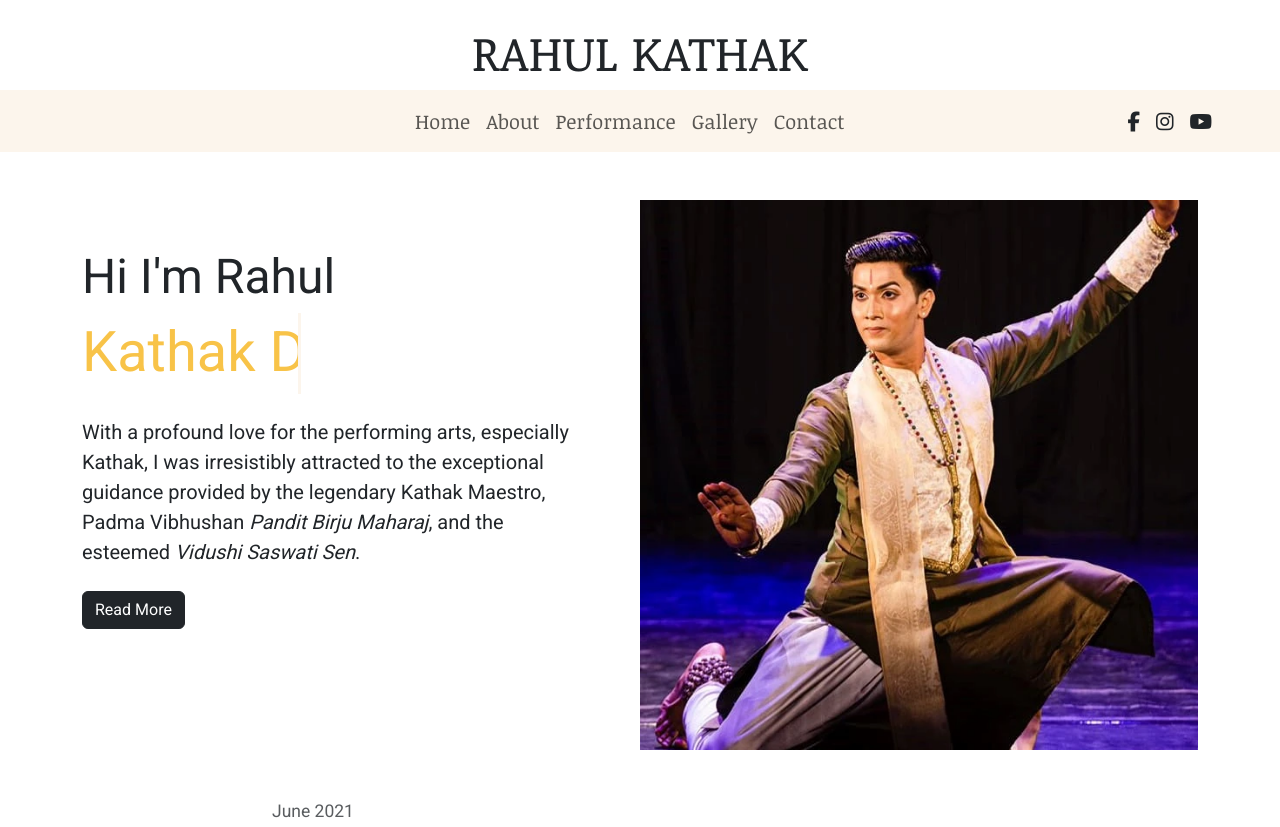
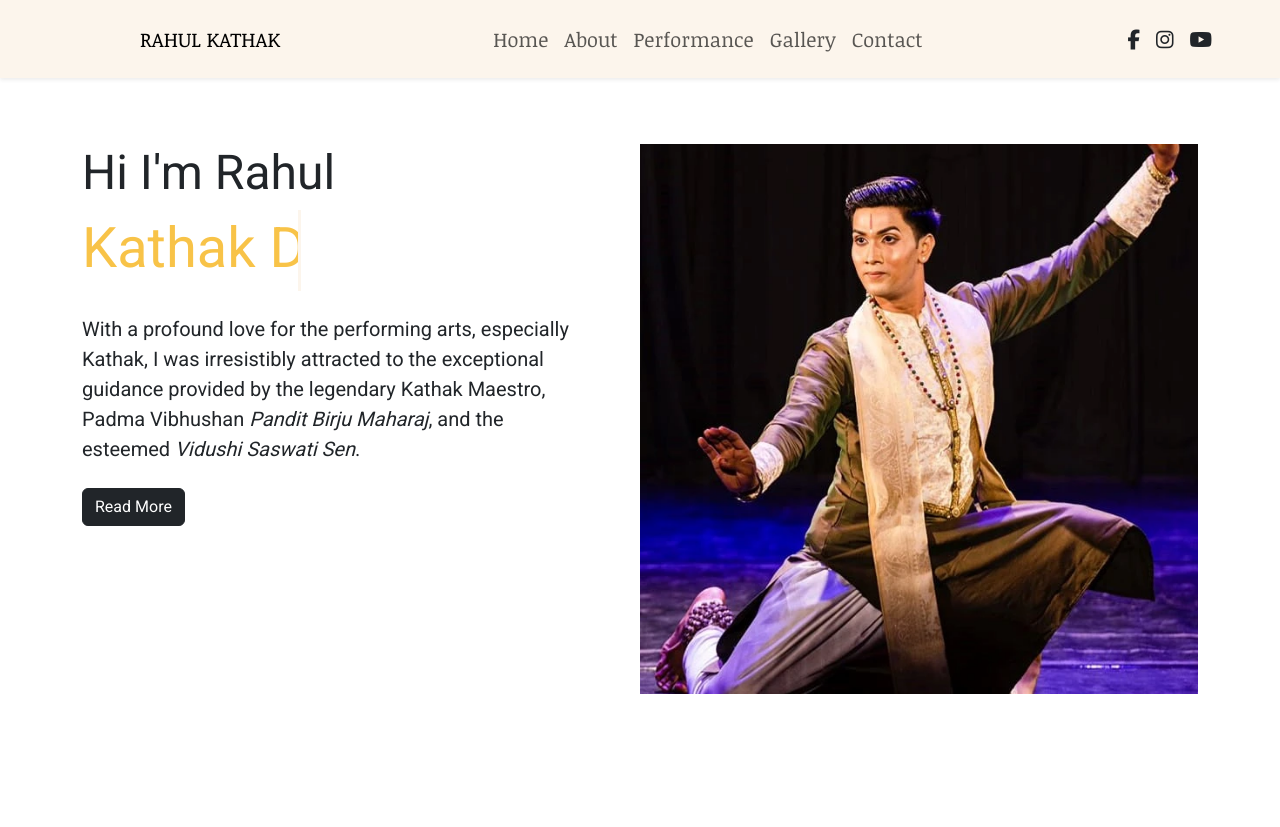
Before and after one commit to Vishal101022/Rahul-kathak-artist, a plain HTML site: page source/index.html in a window 1280 px wide. Shown: the top 827 px of the page. Drawn offline with nearby package versions, Linux system fonts and the light colour scheme; a script that the page names is missing.

Commit message:
:iphone: fix: spacing

```diff
--- a/source/index.html
+++ b/source/index.html
@@ -30,9 +30,9 @@
     <!-- hero section -->
     <main>
       <section>
-        <div class="container hero-section my-5">
+        <div class="container hero-section my-5 py-5">
           <div class="row gx-0">
-            <div class="col-md-6 order-md-2">
+            <div class="col-md-6 order-md-2 py-5">
               <img
                 src="images/home.webp"
                 class="img-fluid w-100 hero-img"
--- a/source/partials/blocks/nav.html
+++ b/source/partials/blocks/nav.html
@@ -1,15 +1,13 @@
  <!--main headline-->
     <header>
-      <h1 class="display-5 text-center pt-4">
-        <a class="navbar-brand" href="#">RAHUL KATHAK</a>
-      </h1>
       <!-- navbar -->
       <nav
-        class="navbar navbar-expand-lg fs-5"
+        class="navbar navbar-expand-lg fs-5 fixed-top pt-3 pb-3 shadow-sm"
         aria-label="Offcanvas navbar large "
       >
         <div class="container-fluid">
           <!-- toggle button -->
+           <a class="navbar-brand pt-2 fs-5 mx-auto d-block d-lg-none " href="./index.html">RAHUL KATHAK</a>
           <button
             class="navbar-toggler"
             type="button"
@@ -20,23 +18,26 @@
           >
             <span class="navbar-toggler-icon"></span>
           </button>
+
           <div
             class="offcanvas offcanvas-start text-bg-white"
             tabindex="-1"
             id="offcanvasNavbar2"
           >
+
             <div class="offcanvas-header">
               <!-- dismiss button -->
               <button
                 type="button"
-                class="btn-close btn-close-dark"
+                class="btn-close btn-close-dark "
                 data-bs-dismiss="offcanvas"
                 aria-label="Close"
               ></button>
             </div>
             <!--nav menu-->
-            <div class="offcanvas-body">
-              <ul class="navbar-nav left-menu mx-auto mb-2 mb-lg-0">
+            <div class="offcanvas-body flex flex-row justify-content-between">
+              <a class="navbar-brand pt-2 d-none d-sm-block " href="./index.html">RAHUL KATHAK</a>
+              <ul class="navbar-nav  mb-lg-0">
                 <li class="nav-item">
                   <a class="nav-link" href="/">Home</a>
                 </li>
```
Also changed, not shown: source/about.html (+2 -2 lines), source/contact.html (+2 -2 lines), source/gallery.html (+1 -1 lines), source/performance.html (+2 -2 lines).
